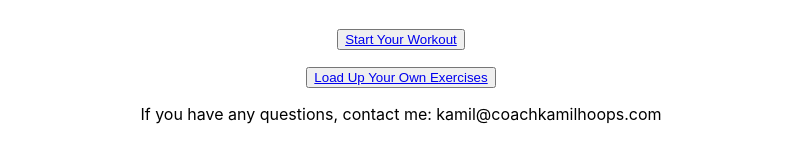
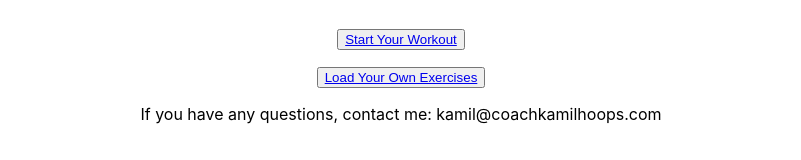
Before and after one commit to MarkoBezic/bdt-coach, a React (Create React App) app: page / in a window 1280 px wide. Shown: the part 477-637 px from the top of the page, without its empty margins (239-1040 px from the left). Built offline with nearby package versions, Linux system fonts and the light colour scheme; what enable-auto-tts would draw is missing.

Commit message:
Load your own exercises.

```diff
--- a/src/pages/HowItWorksPage.tsx
+++ b/src/pages/HowItWorksPage.tsx
@@ -32,7 +32,7 @@ function HowItWorksPage() {
             <button><Link className="button" to={URL_WORKOUT}>Start Your Workout</Link></button>
         </p>
         <p>
-            <button><Link to={URL_EXERCISES}>Load Up Your Own Exercises</Link></button>
+            <button><Link to={URL_EXERCISES}>Load Your Own Exercises</Link></button>
         </p>
         <div>
             <p>If you have any questions, contact me: kamil@coachkamilhoops.com</p>
```
